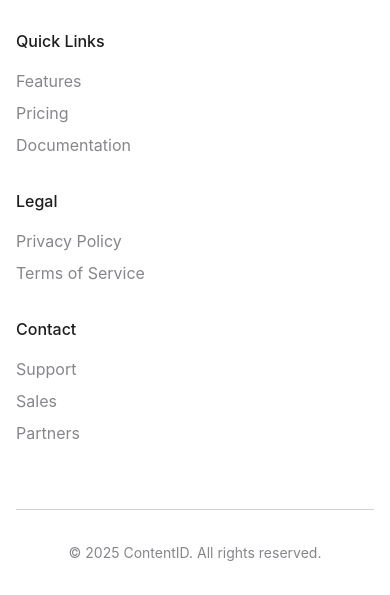
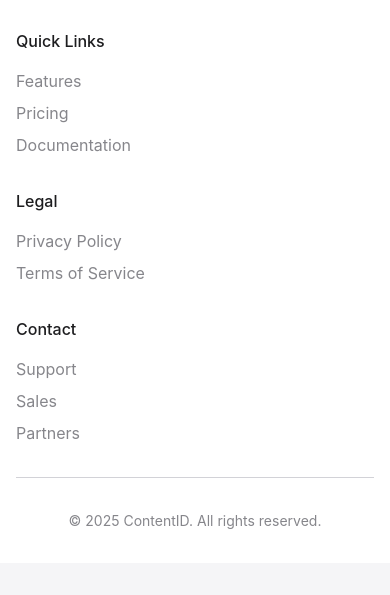
Before and after one commit to ddttom/ContentID, a website with bundled scripts: page src/public/index.html in a window 390 px wide. Shown: the part 1187-1782 px from the top of the page. After the commit the page ends 1750 px from the top, so only its background shows below. Built offline with nearby package versions, Linux system fonts and the light colour scheme.

Commit message:
Enhance Footer Layout and Responsive Design
- Restructure footer HTML with more semantic content sections
- Update CSS grid layout for footer content
- Improve responsive breakpoints for footer sections
- Adjust footer bottom text positioning and styling

```diff
--- a/src/public/components/footer.html
+++ b/src/public/components/footer.html
@@ -1,5 +1,6 @@
 <footer class="footer">
   <div class="footer-wrapper">
+    <div class="footer-content">
       <div class="section">
         <div class="logo">ContentID</div>
         <p>Trusted Content Verification System</p>
@@ -28,7 +29,6 @@
         </ul>
       </div>
     </div>
-  <div class="footer-wrapper">
     <div class="footer-bottom">© 2025 ContentID. All rights reserved.</div>
   </div>
 </footer>
--- a/src/public/styles/styles.css
+++ b/src/public/styles/styles.css
@@ -178,9 +178,13 @@
   max-width: var(--container-xl);
   margin: 0 auto;
   padding: var(--spacing-xl) var(--side-padding);
+}
+
+.footer-content {
   display: grid;
   grid-template-columns: repeat(4, 1fr);
   gap: var(--spacing-xl);
+  margin-bottom: var(--spacing-xl);
 }
 
 .footer .section {
@@ -227,7 +231,6 @@
 }
 
 .footer-bottom {
-  grid-column: 1 / -1;
   text-align: center;
   color: var(--text-muted);
   font-size: var(--text-sm);
@@ -409,17 +412,13 @@
     grid-template-columns: 1fr;
   }
 
-  .footer-wrapper {
+  .footer-content {
     grid-template-columns: repeat(2, 1fr);
     text-align: left;
   }
 
   .footer .section {
     align-items: flex-start;
-  }
-
-  .footer-bottom {
-    text-align: center;
   }
 }
 
@@ -432,7 +431,7 @@
     width: 100%;
   }
 
-  .footer-wrapper {
+  .footer-content {
     grid-template-columns: 1fr;
   }
 }
```
Lines whose indentation alone changed are shown as unchanged.
